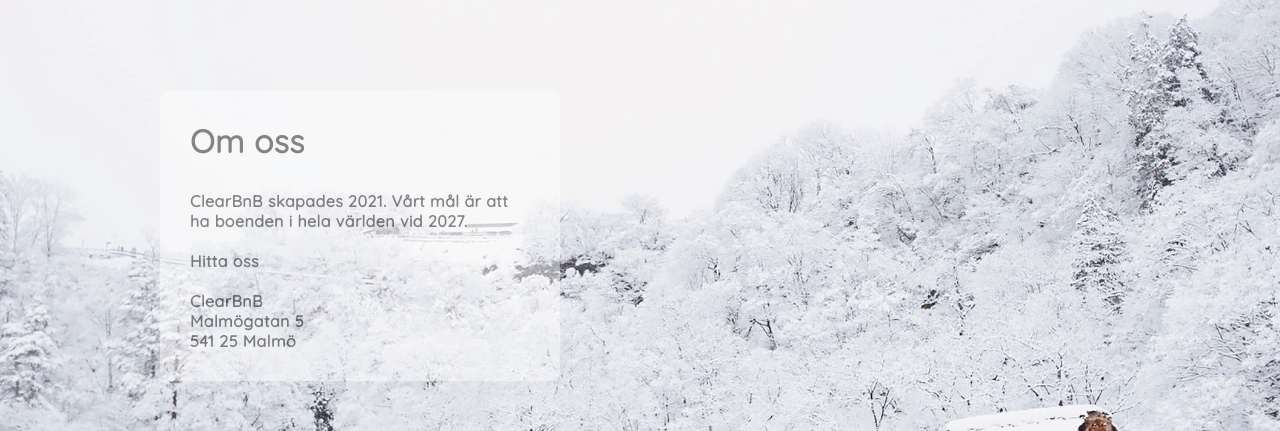
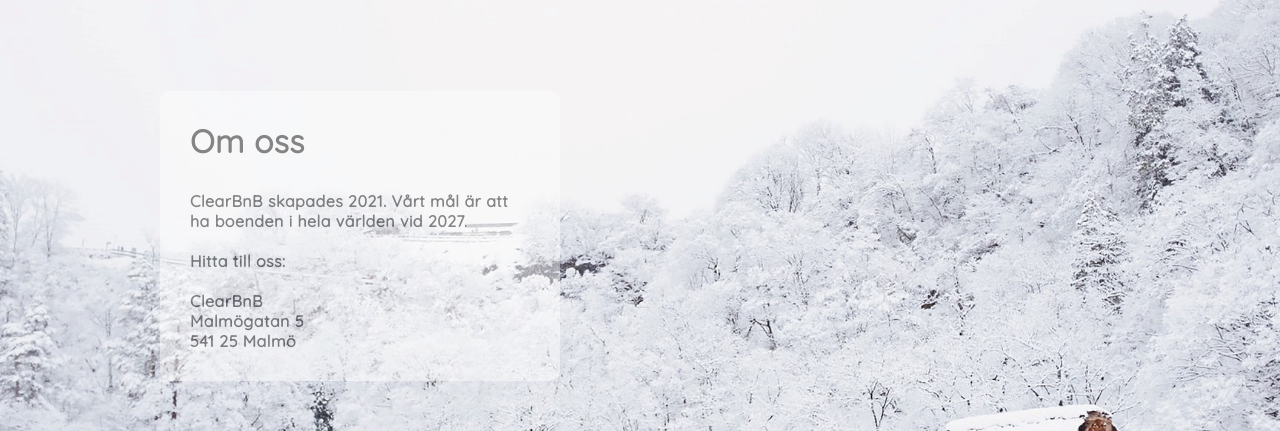
Before and after one commit to postila/clearbnb-grupp4, a React (Create React App) app: page /Om-oss in a window 1280 px wide. Shown: the part 199-630 px from the top of the page. Built offline with nearby package versions, Linux system fonts and the light colour scheme; no server answers.

Commit message:
small fix

```diff
--- a/src/pages/AboutUs.js
+++ b/src/pages/AboutUs.js
@@ -13,27 +13,33 @@ const AboutUs = () => {
       }}>
         <div style={{ backgroundColor: 'rgba(255,255,255,0.6)' }}>
           <div style={styles.box}>
-          <h1 style={styles.header}>Om oss</h1>
-            <p style={styles.content}>ClearBnB skapades 2021. Vårt mål är att ha boenden i hela världen vid 2027. </p><br/>
-            <p style={styles.content}>Hitta oss</p><br/>
+            <h1 style={styles.header}>Om oss</h1>
+            <p style={styles.content}>ClearBnB skapades 2021. Vårt mål är att ha boenden i hela världen vid 2027. </p><br />
+            <p style={styles.content}>Hitta till oss:</p><br />
             <p style={styles.content}>ClearBnB<br />Malmögatan 5<br />541 25 Malmö</p>
 
-      </div>
-      </div >
+          </div>
+        </div >
       </div>
     </div>
   );
 }
 const styles = {
   box: {
-
+    display: 'grid',
     float: 'left',
     margin: '30vh 0 0 20vh',
-    maxWidth: '400px',
+   maxWidth: '400px',
     backgroundColor: 'white',
     opacity: '45%',
     padding: '30px',
-    borderRadius: '10px'
+    borderRadius: '10px',
+    '@media screen and(max - width: 600px)': {
+      '.col - 25, .col - 75, input[type = submit]': {
+        width: '100 %',
+        marginTop: '0'
+      }
+    }
   },
   content: {
     color: 'black',
@@ -41,21 +47,21 @@ const styles = {
     fontWeight: 'bold',
     letterSpacing: '0.5px',
     fontFamily: 'Quicksand',
-     textAlign:'left'
+    textAlign: 'left'
   },
   header: {
     color: 'black',
     margin: '0',
-    paddingBottom:'30px',
+    paddingBottom: '30px',
     fontWeight: 'bold',
     letterSpacing: '0.5px',
     fontFamily: 'Quicksand',
-    textAlign:'left'
+    textAlign: 'left'
 
   },
 
   background: {
-    backgroundImage:''
+    backgroundImage: ''
   }
 }
 
```
